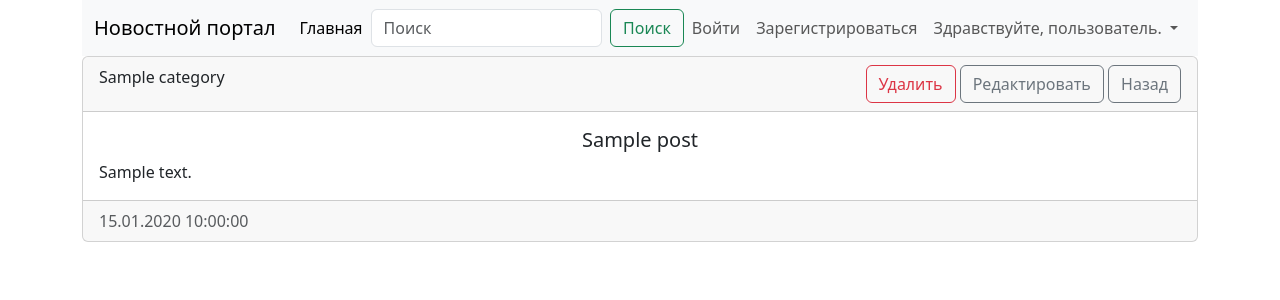
After one commit to BicheoolAyas/flask, a Flask app: page /post/1 in a window 1280 px wide. The commit adds this page. Shown: the top 300 px of the page. Run offline with Flask 3, Linux system fonts and the light colour scheme; tables that the repository leaves empty hold one stand-in row (values such as "Sample post").

Commit message:
Add new features. Add post, read post, error404

```diff
--- a/flask_khasan/flask_khasan/main.py
+++ b/flask_khasan/flask_khasan/main.py
@@ -1,5 +1,5 @@
 import sqlalchemy
-from flask import Flask, render_template
+from flask import Flask, render_template, request, abort, redirect, url_for
 from flask_sqlalchemy import SQLAlchemy
 
 # create the extension
@@ -10,6 +10,7 @@ app = Flask(__name__)
 
 # Configure the postgresql database
 app.config['SQLALCHEMY_DATABASE_URI'] = f'postgresql://postgres:qwerty@127.0.0.1/news'
+app.config['SQLALCHEMY_ECHO'] = True # logs db
 
 # initialize the app with the extension
 db.init_app(app)
@@ -42,6 +43,13 @@ class Post(db.Model):
     def __repr__(self):
         return self.title
 
+# Forms
+from wtforms import Form, StringField, TextAreaField, SelectField
+
+class PostForm(Form):
+    title = StringField('Заголовок статьи')
+    content = TextAreaField('Текст статьи', render_kw={'rows': 15})
+    category = SelectField('Категория:', choices=[])
 
 
 @app.route('/')
@@ -67,5 +75,60 @@ def category_list(id: int):
                            posts=posts,
                            current=current)
 
+@app.route('/post/<int:id>')
+def post_detail(id: int):
+    """Статья на отдельной странице"""
+    post = Post.query.filter(Post.id == id).first() # более современный вариант
+    # post = Post.query.get(id) # более старый вариант
+    # post = db.session.get(Post, id) # Или даже так
+    # post = db.session.execute(db.select(Post).filter_by(id=id)).scalar()
+
+    return render_template('news/post_detail.html', post=post)
+
+@app.route('/search/', methods=['GET'])
+def search_resault():
+    """for search"""
+    q = request.args.get('q')
+    categories = Category.query.all()
+    search = Post.title.contains(q) | Post.content.contains(q)
+    posts = Post.query.filter(search).all()
+    if not posts:
+        abort(404)
+    return render_template('news/index.html',
+                           categories=categories,
+                           posts=posts)
+
+@app.errorhandler(404)
+def page404(e):
+    return render_template('news/404.html'), 404
+
+@app.route('/post/create', methods=['POST', 'GET'])
+def create_post():
+    if request.method == 'POST':
+        title = request.form['title']
+        content = request.form['content']
+        category = request.form['category']
+        category_id = Category.query.filter(Category.title == category).first().id
+
+        post = Post(title=title, content=content, category_id=category_id)
+        db.session.add(post)
+        db.session.commit()
+
+        return redirect(url_for('category_list', id=category_id))
+
+    categories = Category.query.all()
+    form = PostForm()
+    form.category.choices = [cat.title for cat in categories]
+    return render_template('news/create_post.html', form=form)
+
+
+
+# Utils
+
+@app.template_filter('time_filter')
+def jinja2_filter_datatime(date):
+    format = '%d.%m.%Y %H:%M:%S'
+    return date.strftime(format)
+
 if __name__ == '__main__':
     app.run(debug=True)
--- a/flask_khasan/flask_khasan/requirements.txt
+++ b/flask_khasan/flask_khasan/requirements.txt
@@ -10,3 +10,4 @@ psycopg2-binary==2.9.9
 SQLAlchemy==2.0.34
 typing_extensions==4.12.2
 Werkzeug==3.0.3
+WTForms==3.1.2
--- a/flask_khasan/flask_khasan/templates/base.html
+++ b/flask_khasan/flask_khasan/templates/base.html
@@ -26,8 +26,8 @@
               <a class="nav-link active" aria-current="page" href="{{ url_for('index')}}">Главная</a>
             </li>
           </ul>
-            <form class="d-flex" role="search">
-             <input class="form-control me-2" type="search" placeholder="Поиск" aria-label="Поиск">
+            <form class="d-flex" role="search" method="get" action="{{ url_for('search_resault') }}">
+             <input name="q" class="form-control me-2" type="search" placeholder="Поиск" aria-label="Поиск">
              <button class="btn btn-outline-success" type="submit">Поиск</button>
             </form>
             <div align="right">
@@ -45,7 +45,7 @@
                   <ul class="dropdown-menu">
                     <li><a class="dropdown-item" href="#">Админка</a></li>
                     <li><a class="dropdown-item" href="#">Моя страничка</a></li>
-                    <li><a class="dropdown-item" href="#">Добавить статью</a></li>
+                    <li><a class="dropdown-item" href="{{  url_for('create_post')  }}">Добавить статью</a></li>
                     <li><hr class="dropdown-divider"></li>
                     <li><a class="dropdown-item" href="#">Выйти</a></li>
                   </ul>
--- a/flask_khasan/flask_khasan/templates/news/components/_post_card.html
+++ b/flask_khasan/flask_khasan/templates/news/components/_post_card.html
@@ -5,7 +5,7 @@
   <div class="card-body">
     <h5 class="card-title">{{ post.title }}</h5>
     <p class="card-text">{{ post.content | truncate(50) }}</p>
-    <a href="#" class="btn btn-primary">Подробнее</a>
+    <a href="{{ url_for('post_detail', id=post.id) }}" class="btn btn-primary">Подробнее</a>
     <div><div style='margin-top: 20px;'></div></div>
   </div>
 </div>
--- a/flask_khasan/flask_khasan/templates/news/index.html
+++ b/flask_khasan/flask_khasan/templates/news/index.html
@@ -9,7 +9,6 @@
 
 <div class="row">
     {% include 'news/components/_post_card.html' %}
-
 </div>
 
 {% endblock body %}
--- /dev/null
+++ b/flask_khasan/flask_khasan/templates/news/post_detail.html
@@ -0,0 +1,28 @@
+{% extends 'base.html' %}
+
+{% block title %}
+{{ post.title }}
+{% endblock title %}
+
+{% block body %}
+<div class="col-12">
+<div class="card">
+  <div class="card-header d-flex justify-content-between">
+      {{ post.category.title }}
+      <div>
+          <a href="#" class="btn btn-outline-danger">Удалить</a>
+          <a href="#" class="btn btn-outline-secondary">Редактировать</a>
+          <a href="#" class="btn btn-outline-secondary">Назад</a>
+      </div>
+  </div>
+  <div class="card-body">
+    <h5 class="card-title text-center">{{ post.title }}</h5>
+    <p class="card-text">{{ post.content }}</p>
+  </div>
+  <div class="card-footer text-muted">
+<!--      {{ post.created.strftime('%d.%m.%Y %H:%M:%S') }}-->
+      {{ post.created | time_filter }}
+  </div>
+</div>
+</div>
+{% endblock body %}
```
Also changed, not shown: flask_khasan/flask_khasan/templates/news/404.html (added, +13 -0 lines), flask_khasan/flask_khasan/templates/news/create_post.html (added, +27 -0 lines).
